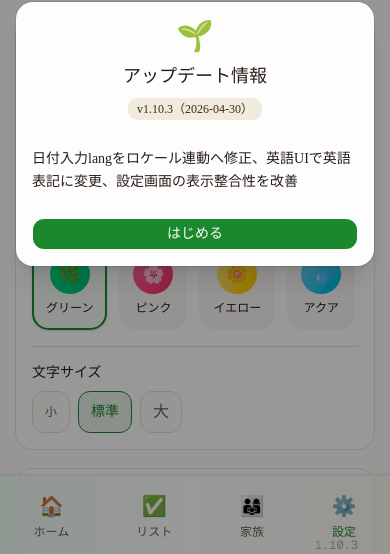
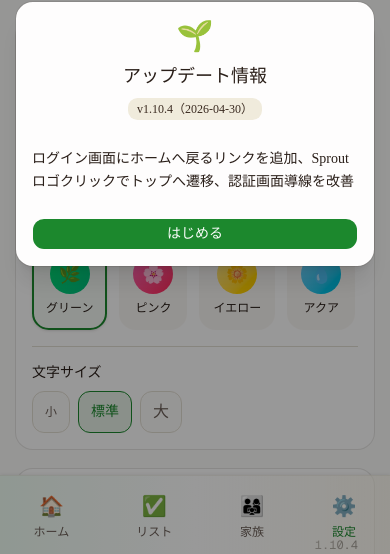
Before and after one commit to Toygaolingxiao/Sprout, a Next.js app: page /settings in a window 390 px wide. Shown: the part 288-842 px from the top of the page. Built offline with nearby package versions, Linux system fonts and the light colour scheme; no server answers.

Commit message:
release: v1.10.4

```diff
--- a/src/app/(auth)/layout.tsx
+++ b/src/app/(auth)/layout.tsx
@@ -1,4 +1,5 @@
 import { getLocale, serverT } from '@/lib/i18n/server';
+import Link from 'next/link';
 
 export default async function AuthLayout({ children }: { children: React.ReactNode }) {
   const locale = await getLocale();
@@ -8,7 +9,9 @@
     <div className="flex min-h-screen items-center justify-center px-4" style={{ background: 'linear-gradient(to bottom, var(--theme-gradient-from), var(--theme-gradient-to))' }}>
       <div className="w-full max-w-md">
         <div className="mb-8 text-center">
-          <h1 className="text-3xl sm:text-4xl font-bold">🌱 Sprout</h1>
+          <Link href="/" aria-label="Sprout home" className="inline-block">
+            <h1 className="text-3xl sm:text-4xl font-bold hover:opacity-85 transition-opacity">🌱 Sprout</h1>
+          </Link>
           <p className="mt-2 text-muted-foreground">
             {tagline}
           </p>
--- a/src/components/auth/login-form.tsx
+++ b/src/components/auth/login-form.tsx
@@ -208,6 +208,9 @@
         </form>
       </CardContent>
       <CardFooter className="flex flex-col gap-2 text-sm text-muted-foreground">
+        <Link href="/" className="hover:text-foreground transition-colors">
+          {t('auth.backToHome')}
+        </Link>
         <Link href={`/reset-password?next=${encodeURIComponent(nextPath)}`} className="hover:text-foreground transition-colors">
           {t('auth.forgotPassword')}
         </Link>
--- a/src/data/release-notes.ts
+++ b/src/data/release-notes.ts
@@ -1,6 +1,13 @@
-export const APP_VERSION = '1.10.3';
+export const APP_VERSION = '1.10.4';
 
 export const RELEASE_NOTES: { version: string; date: string; items: string[] }[] = [
+  {
+    version: '1.10.4',
+    date: '2026-04-30',
+    items: [
+      'ログイン画面にホームへ戻るリンクを追加、Sproutロゴクリックでトップへ遷移、認証画面導線を改善',
+    ],
+  },
   {
     version: '1.10.3',
     date: '2026-04-30',
--- a/src/lib/i18n/translations/en.ts
+++ b/src/lib/i18n/translations/en.ts
@@ -54,6 +54,7 @@
   'auth.sending': 'Sending...',
   'auth.sendResetEmail': 'Send reset email',
   'auth.backToLogin': 'Back to login',
+  'auth.backToHome': 'Back to home',
 
   // Auth layout
   'authLayout.tagline': 'Prepare for your new life together',
--- a/src/lib/i18n/translations/ja.ts
+++ b/src/lib/i18n/translations/ja.ts
@@ -52,6 +52,7 @@
   'auth.sending': '送信中...',
   'auth.sendResetEmail': 'リセットメールを送信',
   'auth.backToLogin': 'ログイン画面に戻る',
+  'auth.backToHome': 'ホームページに戻る',
 
   // Auth layout
   'authLayout.tagline': '夫婦で育てる、新しい命の準備',
--- a/src/lib/i18n/translations/zh.ts
+++ b/src/lib/i18n/translations/zh.ts
@@ -54,6 +54,7 @@
   'auth.sending': '发送中...',
   'auth.sendResetEmail': '发送重置邮件',
   'auth.backToLogin': '返回登录',
+  'auth.backToHome': '返回首页',
 
   // Auth layout
   'authLayout.tagline': '夫妻共同迎接新生命',
```
Also changed, not shown: 1 other file (tests, documents, lock files or other folders).
